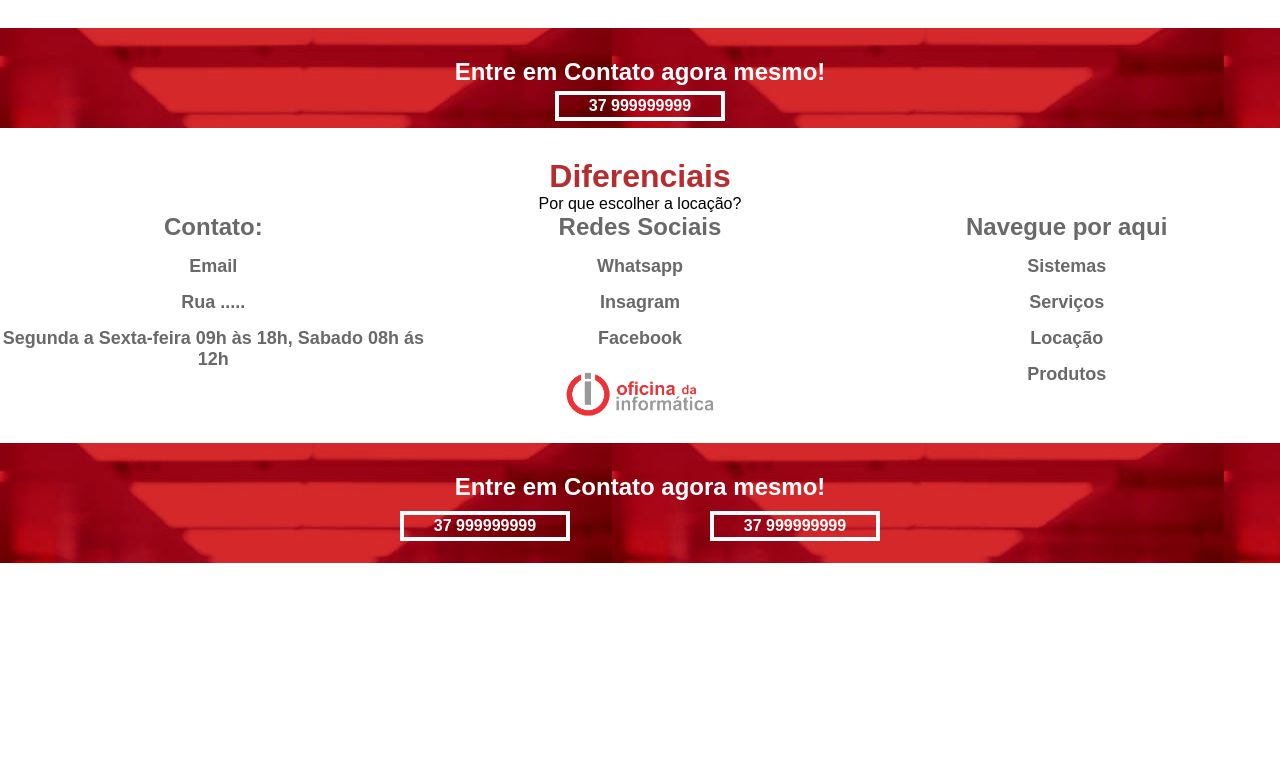
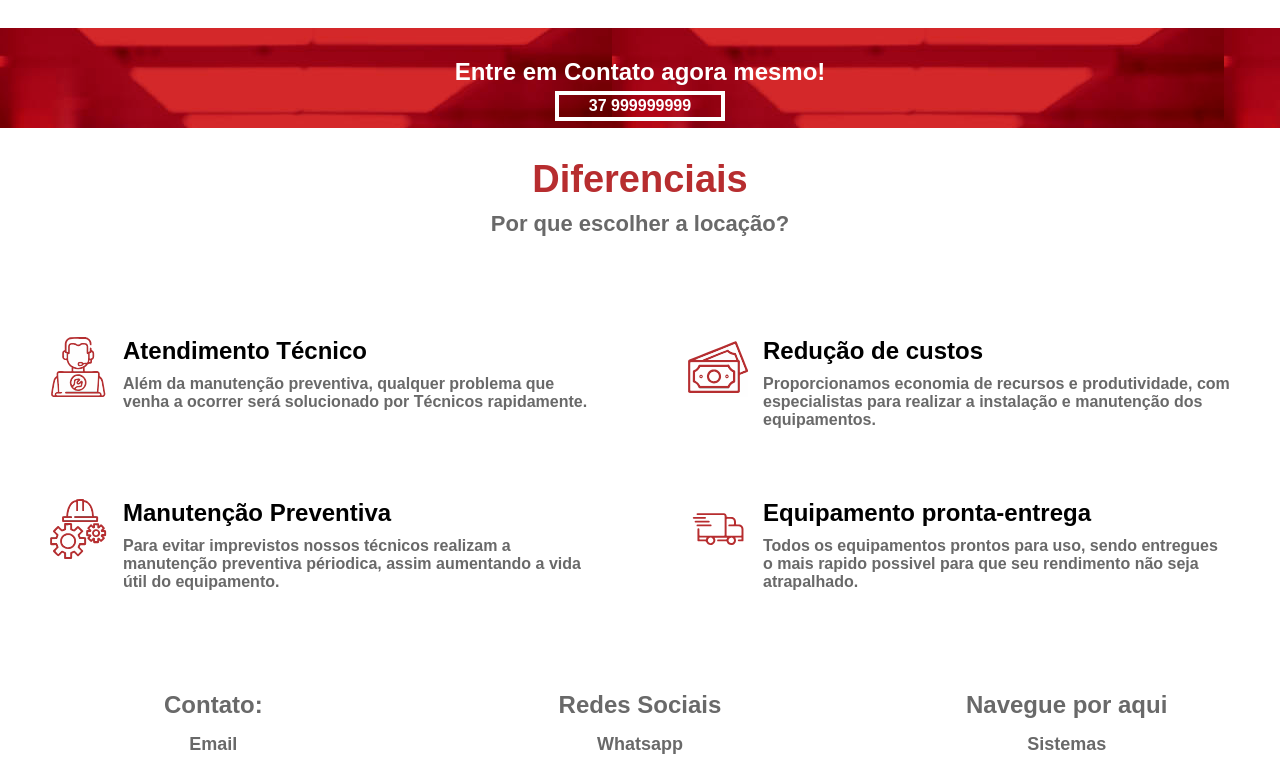
Before and after one commit to GustavoMen/OficinaDaInformatica, a React (Vite) app: page /location in a window 1280 px wide. Shown: the part 737-1508 px from the top of the page. Before the commit the page ends 1300 px from the top, so only its background shows below. Built offline with nearby package versions, Linux system fonts and the light colour scheme.

Commit message:
Section Three done

```diff
--- a/src/Pages/LocationPage/Location.elements.tsx
+++ b/src/Pages/LocationPage/Location.elements.tsx
@@ -164,11 +164,57 @@ export const SectionThree = styled.section``;
 
 export const SectionThreeTitle = styled.h2`
   margin-top: 30px;
-  font-size: 32px;
+  font-size: 38px;
   color: #b72d2f;
   text-align: center;
 `;
 
 export const SectionThreeSubTitle = styled.p`
+  margin-top: 10px;
+  font-size: 22px;
+  color: #696969;
+  font-weight: bold;
   text-align: center;
 `;
+
+export const GridContainer = styled.div`
+  margin-top: 30px;
+  margin-bottom: 100px;
+  display: grid;
+  width: 100%;
+  grid-template-columns: 1fr 1fr;
+  align-content: center;
+  justify-items: center;
+
+  @media screen and (max-width: 996px) {
+    grid-template-columns: 1fr;
+  }
+`;
+
+export const GridItem = styled.div`
+  display: flex;
+  flex-direction: row;
+  width: 85%;
+  margin-top: 70px;
+`;
+
+export const GridIcon = styled.img`
+  height: 60px;
+`;
+
+export const GridDivText = styled.div`
+  display: flex;
+  flex-direction: column;
+  margin-left: 15px;
+`;
+
+export const GridTitle = styled.h3`
+  font-weight: bold;
+  margin-bottom: 10px;
+  font-size: 24px;
+`;
+
+export const GridText = styled.p`
+  color: #696969;
+  font-weight: bold;
+`;
--- a/src/Pages/LocationPage/Location.tsx
+++ b/src/Pages/LocationPage/Location.tsx
@@ -1,7 +1,11 @@
 import React from "react";
 
 import ImageOne from "../../assets/Images/location/Image.png";
+import locationIconFive from "../../assets/Images/location/LocationPageIconFive.svg";
+import locationIconFour from "../../assets/Images/location/LocationPageIconFour.svg";
 import locationIconOne from "../../assets/Images/location/LocationPageIconOne.svg";
+import locationIconSix from "../../assets/Images/location/LocationPageIconSix.svg";
+import locationIconThree from "../../assets/Images/location/LocationPageIconThree.svg";
 import locationIconTwo from "../../assets/Images/location/LocationPageIconTwo.svg";
 import {
   MainText,
@@ -21,6 +25,12 @@ import {
   SectionThree,
   SectionThreeTitle,
   SectionThreeSubTitle,
+  GridContainer,
+  GridItem,
+  GridIcon,
+  GridDivText,
+  GridTitle,
+  GridText,
 } from "./Location.elements";
 
 function Location() {
@@ -68,6 +78,54 @@ function Location() {
       <SectionThree>
         <SectionThreeTitle>Diferenciais</SectionThreeTitle>
         <SectionThreeSubTitle>Por que escolher a locação?</SectionThreeSubTitle>
+
+        <GridContainer>
+          <GridItem>
+            <GridIcon src={locationIconThree} />
+            <GridDivText>
+              <GridTitle>Atendimento Técnico</GridTitle>
+              <GridText>
+                Além da manutenção preventiva, qualquer problema que venha a
+                ocorrer será solucionado por Técnicos rapidamente.
+              </GridText>
+            </GridDivText>
+          </GridItem>
+
+          <GridItem>
+            <GridIcon src={locationIconFour} />
+            <GridDivText>
+              <GridTitle>Redução de custos</GridTitle>
+              <GridText>
+                Proporcionamos economia de recursos e produtividade, com
+                especialistas para realizar a instalação e manutenção dos
+                equipamentos.
+              </GridText>
+            </GridDivText>
+          </GridItem>
+
+          <GridItem>
+            <GridIcon src={locationIconFive} />
+            <GridDivText>
+              <GridTitle>Manutenção Preventiva</GridTitle>
+              <GridText>
+                Para evitar imprevistos nossos técnicos realizam a manutenção
+                preventiva périodica, assim aumentando a vida útil do
+                equipamento.
+              </GridText>
+            </GridDivText>
+          </GridItem>
+
+          <GridItem>
+            <GridIcon src={locationIconSix} />
+            <GridDivText>
+              <GridTitle>Equipamento pronta-entrega</GridTitle>
+              <GridText>
+                Todos os equipamentos prontos para uso, sendo entregues o mais
+                rapido possivel para que seu rendimento não seja atrapalhado.
+              </GridText>
+            </GridDivText>
+          </GridItem>
+        </GridContainer>
       </SectionThree>
     </>
   );
```
Also changed, not shown: src/assets/Images/location/LocationPageIconSix.svg.
